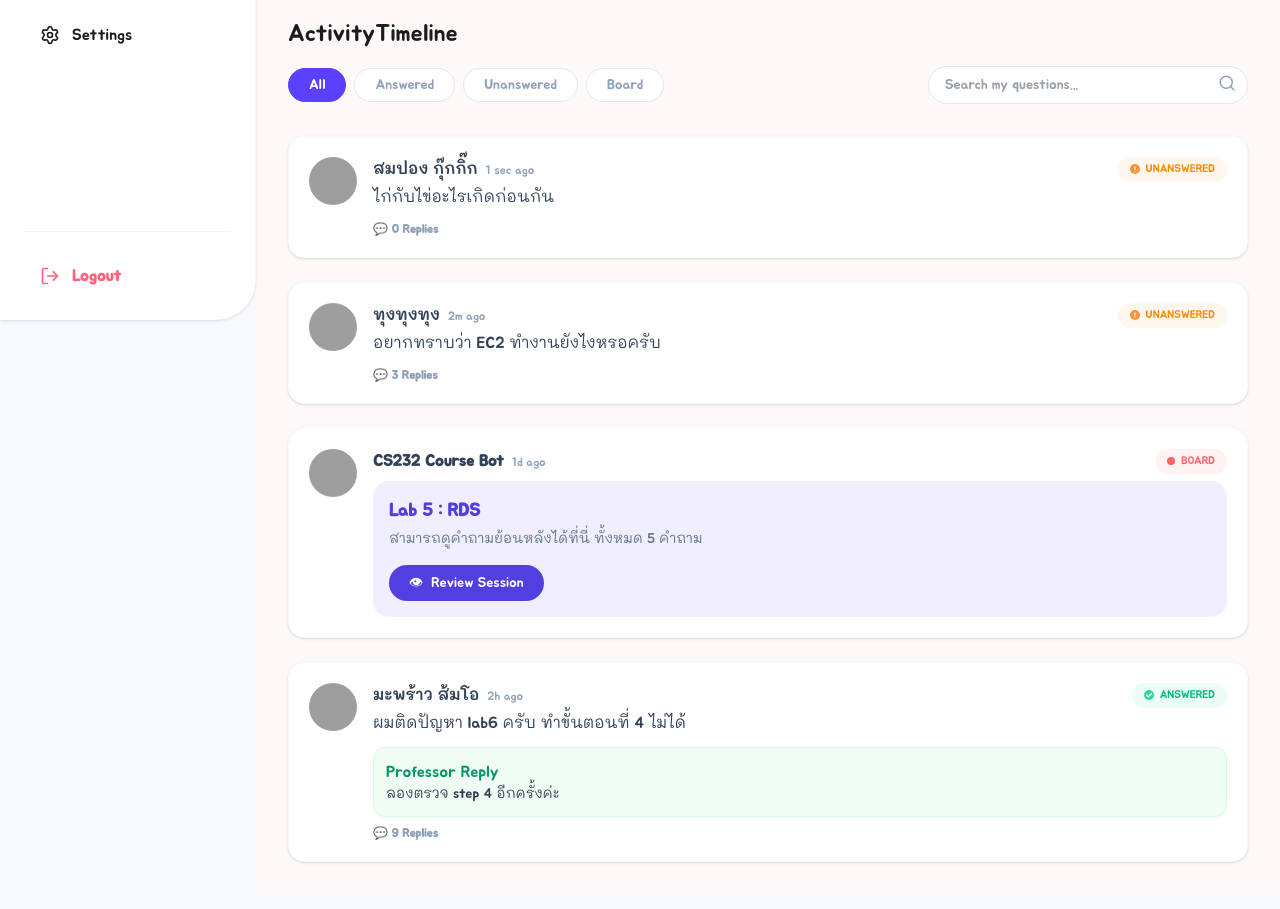
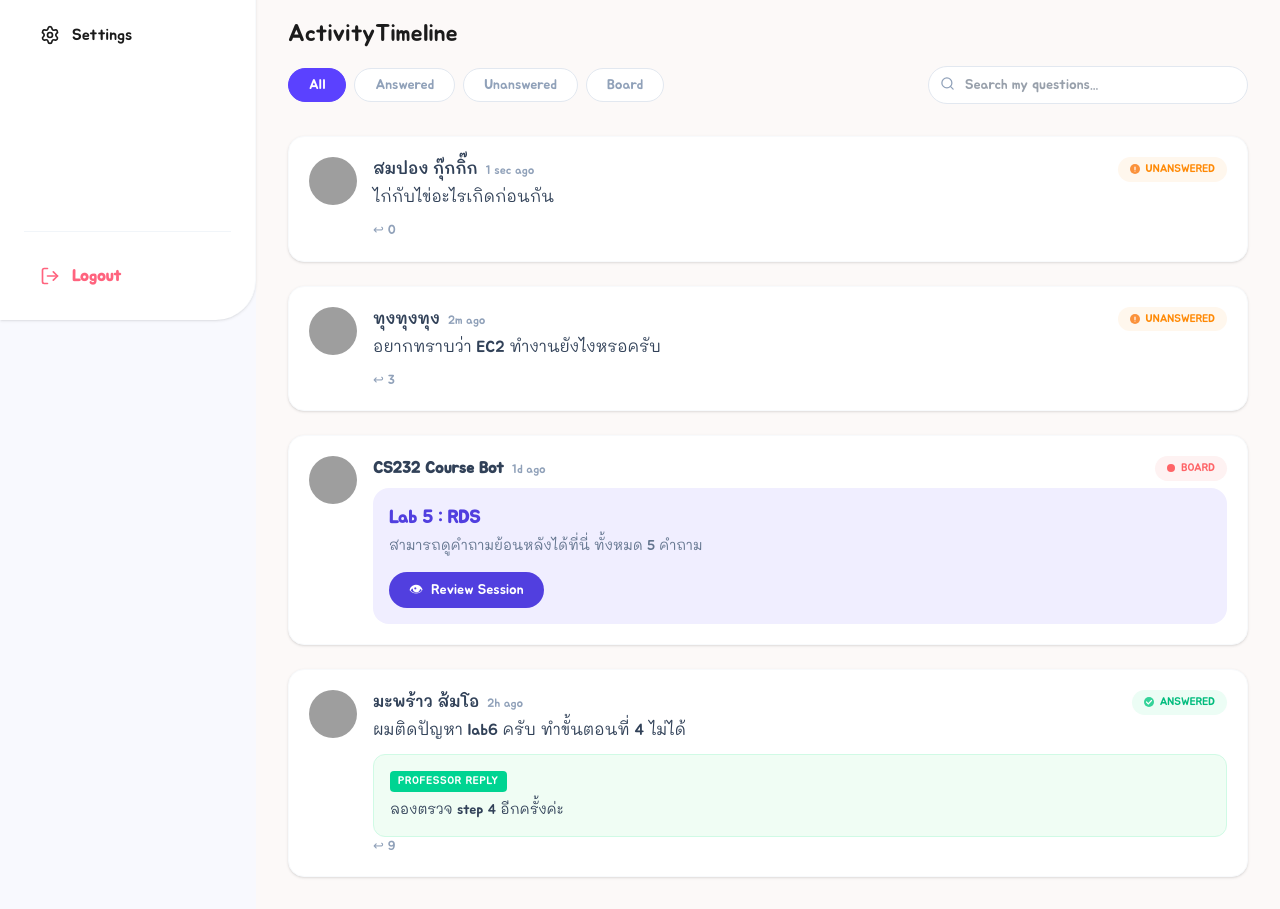
Before and after one commit to Gummy-168/CS232-Project-AWS-07, a Next.js app in the folder frontend/: page /student/courses in a window 1280 px wide. Shown: the part 480-1389 px from the top of the page. Built offline with nearby package versions, Linux system fonts and the light colour scheme; grey boxes are pictures that could not be loaded.

Commit message:
Add search feature in courses student page

```diff
--- a/frontend/app/professor/courses/page.tsx
+++ b/frontend/app/professor/courses/page.tsx
@@ -393,7 +393,7 @@ function ActivityCard({ data, onMarkAnswered, onUnmarked, onPostReply, onDelete,
                 {data.professorReplies?.map((reply: string, index: number) => (
                   <div key={index} className="border border-emerald-100 rounded-xl p-4 bg-[#F0FDF4]">
                     <div className="flex items-center justify-between mb-2">
-                      <span className="bg-emerald-400 text-white text-[11px] px-2 py-0.5 rounded uppercase tracking-wider">
+                      <span className="bg-emerald-400 text-white text-[11px] px-2 py-0.5 rounded font-regular uppercase tracking-wider">
                         Professor Reply
                       </span>
                       <button onClick={() => onDeleteReply(data.id, index)} className="text-rose-400 hover:text-rose-600 transition-colors text-xs font-bold px-1">✕</button>
--- a/frontend/app/student/courses/page.tsx
+++ b/frontend/app/student/courses/page.tsx
@@ -70,6 +70,7 @@ const INITIAL_ACTIVITIES = [
 export default function StudentClass() {
   const [data, setData] = useState(null);
   const [activities] = useState(INITIAL_ACTIVITIES);
+  const [activitySearch, setActivitySearch] = useState("");
   const [filter, setFilter] = useState("All");
   const [isJoinModalOpen, setIsJoinModalOpen] = useState(false);
 
@@ -78,15 +79,26 @@ export default function StudentClass() {
   }, []);
 
   const filteredActivities = useMemo(() => {
-    if (filter === "All") return activities;
     return activities.filter((item) => {
+      // 1. ตรวจสอบ Filter ตามสถานะ (All, Answered, Unanswered, Board)
       const status = item.status?.toUpperCase().trim();
-      if (filter === "Board") return status === "BOARD";
-      if (filter === "Answered") return status === "ANSWERED";
-      if (filter === "Unanswered") return status === "UNANSWERED";
-      return true;
+      const matchesFilter =
+        filter === "All" ||
+        (filter === "Board" && status === "BOARD") ||
+        (filter === "Answered" && status === "ANSWERED") ||
+        (filter === "Unanswered" && status === "UNANSWERED");
+
+      // 2. ตรวจสอบ Search Query (ค้นหาจากชื่อผู้ใช้ หรือ เนื้อหา)
+      const searchLower = activitySearch.toLowerCase().trim();
+      const matchesSearch =
+        item.user.toLowerCase().includes(searchLower) ||
+        item.content.toLowerCase().includes(searchLower) ||
+        (item.subContent &&
+          item.subContent.toLowerCase().includes(searchLower));
+
+      return matchesFilter && matchesSearch;
     });
-  }, [activities, filter]);
+  }, [activities, filter, activitySearch]);
 
   if (!data) {
     return (
@@ -183,19 +195,21 @@ export default function StudentClass() {
             </div>
 
             <div className="relative flex-1 max-w-xs ml-auto">
+              <Search
+                className="absolute left-3 top-2.5 text-slate-400"
+                size={15}
+              />
               <input
                 type="text"
+                value={activitySearch}
+                onChange={(e) => setActivitySearch(e.target.value)}
                 placeholder="Search my questions..."
-                className="w-full bg-white border border-slate-200 py-2 px-4 pr-10 rounded-full text-sm focus:outline-none"
-              />
-              <Search
-                className="absolute right-3 top-2 text-slate-400"
-                size={18}
+                className="w-full bg-white border border-slate-200 py-2 pl-9 pr-4 rounded-full text-sm focus:outline-none"
               />
             </div>
           </div>
 
-          <div className="space-y-6">
+          <div className="space-y-6 min-h-[60vh] transition-all duration-200">
             {filteredActivities.map((item) => (
               <StudentActivityCard key={item.id} data={item} />
             ))}
@@ -280,18 +294,22 @@ function StudentActivityCard({ data }: any) {
               <p className="text-slate-700 mb-3">{data.content}</p>
 
               {data.professorReply && (
-                <div className="border border-emerald-100 rounded-xl p-3 bg-[#F0FDF4] mb-2">
-                  <span className="text-[1xl] font-regular text-emerald-600">
-                    Professor Reply
-                  </span>
+                <div className="border border-emerald-100 rounded-xl p-4 bg-[#F0FDF4]">
+                  <div className="flex items-center justify-between mb-2">
+                    <span className="bg-emerald-400 text-white text-[11px] px-2 py-0.5 rounded font-regular uppercase tracking-wider">
+                      Professor Reply
+                    </span>
+                  </div>
                   <p className="text-sm text-slate-700">
                     {data.professorReply}
                   </p>
                 </div>
               )}
 
-              <div className="text-xs text-slate-400 font-bold flex items-center gap-1">
-                💬 {data.replies || 0} Replies
+              <div className="flex items-center gap-4 text-[13px]">
+                <span className="text-slate-400 flex items-center gap-1">
+                  ↩ {data.replies || 0}
+                </span>
               </div>
             </div>
           )}
```
Also changed, not shown: frontend/app/professor/questions/page.tsx (+3 -4 lines).
